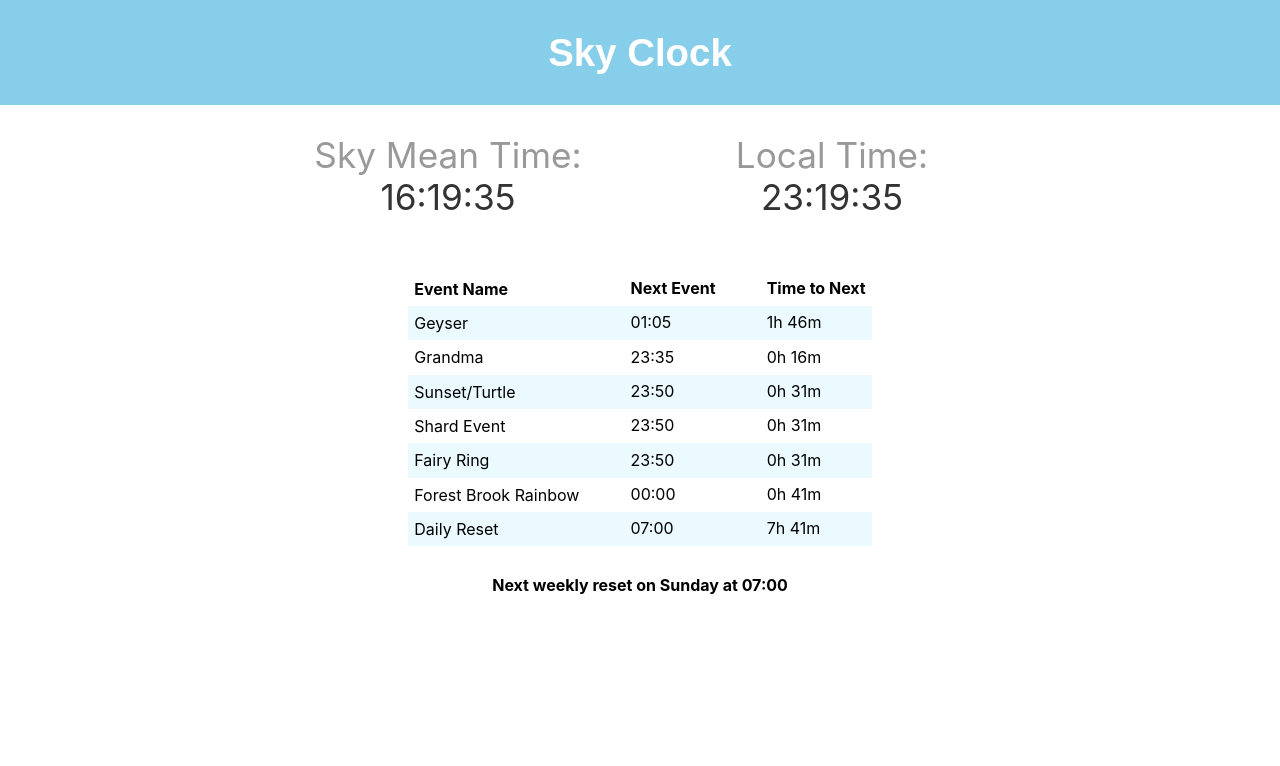
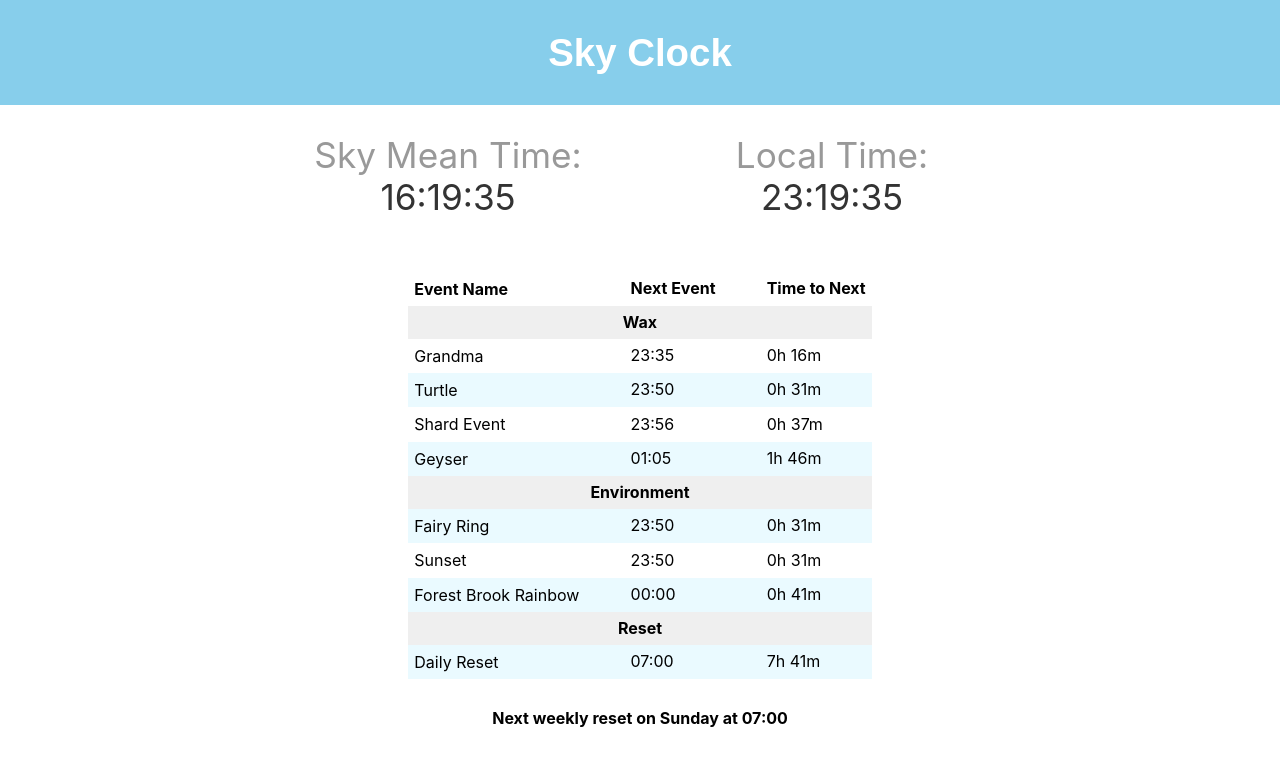
Before and after one commit to cmstead/sky-clock, a React (Create React App) app: page / in a window 1280 px wide. Shown: the top 766 px of the page. Built offline with nearby package versions, Linux system fonts and the light colour scheme.

Commit message:
F Added sorting by event type and time

```diff
--- a/src/components/events/Event.js
+++ b/src/components/events/Event.js
@@ -1,20 +1,7 @@
-import { add } from 'date-fns';
-
-import { getLocalTime } from "../../date-tools/regional-time"
-import getMinutesToNextEvent from "../../date-tools/event-time-offset";
-import { eventTimes } from "../../event-times/event-times";
-
 import Time from "../time/Time";
 
-export default function render({ eventKey, currentDate }) {
-    const eventData = eventTimes[eventKey];
-    const minutesToNextEvent = getMinutesToNextEvent(currentDate, eventData);
-
-    const hoursOffset = Math.floor(minutesToNextEvent/60);
-    const minutesOffset = minutesToNextEvent % 60;
-
-    const nextEventDate = add(currentDate, { minutes: minutesToNextEvent });
-    const {hour, minute} = getLocalTime(nextEventDate);
+export default function render({ eventData }) {
+    const { hour, minute, hoursOffset, minutesOffset } = eventData.offsetData;
 
     return (
         <tr className="event">
--- a/src/components/events/Events.css
+++ b/src/components/events/Events.css
@@ -26,3 +26,12 @@ td + td, th + th {
 tbody tr:nth-child(2n+1) {
     background-color: #eafaff;
 }
+
+table tbody tr.heading{
+    background-color: #efefef;
+}
+
+tr.heading td {
+    text-align: center;
+    font-weight: bold;
+}
--- a/src/components/events/Events.js
+++ b/src/components/events/Events.js
@@ -2,10 +2,67 @@ import Event from "./Event";
 
 import "./Events.css";
 
-import { eventNames } from "../../event-times/event-times";
+import { eventNames, eventTimes, eventTypeNames } from "../../event-times/event-times";
+import { getEventOffset } from "../../date-tools/event-time-offset";
 
 export default function render({ currentDate }) {
-    const eventKeyNames = Object.keys(eventNames);
+
+    function getEventData() {
+        const eventKeyNames = Object.keys(eventNames);
+
+        const eventRecords = eventKeyNames.map((eventKeyName) => {
+            const eventData = eventTimes[eventNames[eventKeyName]];
+
+            eventData.offsetData = getEventOffset(eventData, currentDate);
+
+            return eventData;
+        });
+
+        eventRecords.sort((eventRecord1, eventRecord2) => {
+            if (eventRecord1.type > eventRecord2.type) {
+                return 1;
+            } else if (eventRecord1.type === eventRecord2.type &&
+                eventRecord1.offsetData.minutesToNextEvent > eventRecord2.offsetData.minutesToNextEvent) {
+                return 1;
+            } else if (eventRecord1.type === eventRecord2) {
+                return 0;
+            } else {
+                return -1;
+            }
+        });
+
+        let lastType = -1;
+
+        const finalEventRecordset = [];
+
+        eventRecords.forEach((eventRecord) => {
+            if (eventRecord.type !== lastType) {
+                finalEventRecordset.push({ group: eventTypeNames[eventRecord.type] });
+            }
+
+            finalEventRecordset.push(eventRecord);
+
+            lastType = eventRecord.type;
+        });
+
+        return finalEventRecordset;
+    }
+
+    function getGroupHeader({ group: groupName }) {
+        return (
+            <tr className="heading" key={groupName}>
+                <td colSpan="3">{groupName}</td>
+            </tr>
+        );
+    }
+
+    function getEventElement(eventRecord) {
+        return (<Event eventData={eventRecord} key={eventRecord.key}></Event>)
+    }
+
+    function isGroupRecord(eventRecord) {
+        return eventRecord.group !== undefined;
+    }
 
     return (
         <div className="events-table">
@@ -18,10 +75,14 @@ export default function render({ currentDate }) {
                     </tr>
                 </thead>
                 <tbody>
-                    {eventKeyNames.map((eventKeyName) => {
-                        const eventKey = eventNames[eventKeyName];
-                        return (<Event eventKey={eventKey} currentDate={currentDate} key={eventKey}></Event>);
-                    })}
+                    {
+                        getEventData()
+                            .map((eventData) =>
+                                isGroupRecord(eventData)
+                                    ? getGroupHeader(eventData)
+                                    : getEventElement(eventData))
+
+                    }
                 </tbody>
             </table>
         </div>
--- a/src/components/events/WeeklyReset.js
+++ b/src/components/events/WeeklyReset.js
@@ -2,7 +2,7 @@ import { add, format } from "date-fns";
 
 import "./WeeklyReset.css";
 
-import getMinutesToNextEvent from "../../date-tools/event-time-offset";
+import { getMinutesToNextEvent } from "../../date-tools/event-time-offset";
 import { getFormattedSkyTime } from "../../date-tools/regional-time";
 import { weeklyReset } from "../../event-times/event-times";
 
--- a/src/date-tools/event-time-offset.js
+++ b/src/date-tools/event-time-offset.js
@@ -1,6 +1,8 @@
-import { getSkyTime } from "./regional-time"
+import { add } from 'date-fns';
 
-export default function getMinutesToNextEvent(currentDate, eventData) {
+import { getLocalTime, getSkyTime } from "./regional-time"
+
+export function getMinutesToNextEvent(currentDate, eventData) {
     const { hour, minute } = getSkyTime(currentDate);
 
     const hourOffset = eventData.hour(hour);
@@ -16,3 +18,21 @@ export default function getMinutesToNextEvent(currentDate, eventData) {
         return eventData.period - Math.abs(minuteOffset);
     }
 }
+
+export function getEventOffset(eventData, currentDate) {
+    const minutesToNextEvent = getMinutesToNextEvent(currentDate, eventData);
+
+    const hoursOffset = Math.floor(minutesToNextEvent / 60);
+    const minutesOffset = minutesToNextEvent % 60;
+
+    const nextEventDate = add(currentDate, { minutes: minutesToNextEvent });
+    const { hour, minute } = getLocalTime(nextEventDate);
+
+    return {
+        minutesToNextEvent,
+        hoursOffset,
+        minutesOffset,
+        hour,
+        minute
+    };
+}
--- a/src/event-times/event-times.js
+++ b/src/event-times/event-times.js
@@ -1,6 +1,7 @@
 export const eventNames = {
     GEYSER: 'geyser',
     GRANDMA: 'grandma',
+    TURTLE: 'turtle',
     SUNSET: 'sunset',
     SHARD: 'shard',
     FAIRY_RING: 'fairyRing',
@@ -8,46 +9,79 @@ export const eventNames = {
     DAILY_RESET: 'dailyReset'
 };
 
+export const eventTypes = {
+    WAX: 0,
+    ENVIRONMENT: 1,
+    RESET: 2
+};
+
+export const eventTypeNames = [
+    'Wax',
+    'Environment',
+    'Reset'
+];
 
 export const eventTimes = {
     [eventNames.GEYSER]: {
         name: 'Geyser',
+        key: eventNames.GEYSER,
+        type: eventTypes.WAX,
         period: 120,
         hour: (hour) => hour % 2,
         minute: (minute) => 5 - minute
     },
     [eventNames.GRANDMA]: {
         name: 'Grandma',
+        key: eventNames.GRANDMA,
+        type: eventTypes.WAX,
         period: 120,
         hour: (hour) => hour % 2,
         minute: (minute) => 35 - minute
     },
-    [eventNames.SUNSET]: {
-        name: 'Sunset/Turtle',
+    [eventNames.TURTLE]: {
+        name: 'Turtle',
+        key: eventNames.TURTLE,
+        type: eventTypes.WAX,
         period: 120,
         hour: (hour) => hour % 2,
         minute: (minute) => 50 - minute
     },
     [eventNames.SHARD]: {
         name: 'Shard Event',
+        key: eventNames.SHARD,
+        type: eventTypes.WAX,
+        period: 240,
+        hour: (hour) => hour % 2,
+        minute: (minute) => 56 - minute
+    },
+    [eventNames.SUNSET]: {
+        name: 'Sunset',
+        key: eventNames.SUNSET,
+        type: eventTypes.ENVIRONMENT,
         period: 120,
         hour: (hour) => hour % 2,
         minute: (minute) => 50 - minute
     },
     [eventNames.FAIRY_RING]: {
         name: 'Fairy Ring',
+        key: eventNames.FAIRY_RING,
+        type: eventTypes.ENVIRONMENT,
         period: 60,
         hour: (_) => 0,
         minute: (minute) => 50 - minute
     },
     [eventNames.FOREST_RAINBOW]: {
         name: 'Forest Brook Rainbow',
+        key: eventNames.FOREST_RAINBOW,
+        type: eventTypes.ENVIRONMENT,
         period: 12 * 60,
         hour: (hour) => Math.abs(5 - hour) % 12,
         minute: (minute) => 0 - minute
     },
     [eventNames.DAILY_RESET]: {
         name: 'Daily Reset',
+        key: eventNames.DAILY_RESET,
+        type: eventTypes.RESET,
         period: 24 * 60,
         hour: (hour) => 24 - hour,
         minute: (minute) => 0 - minute
```
